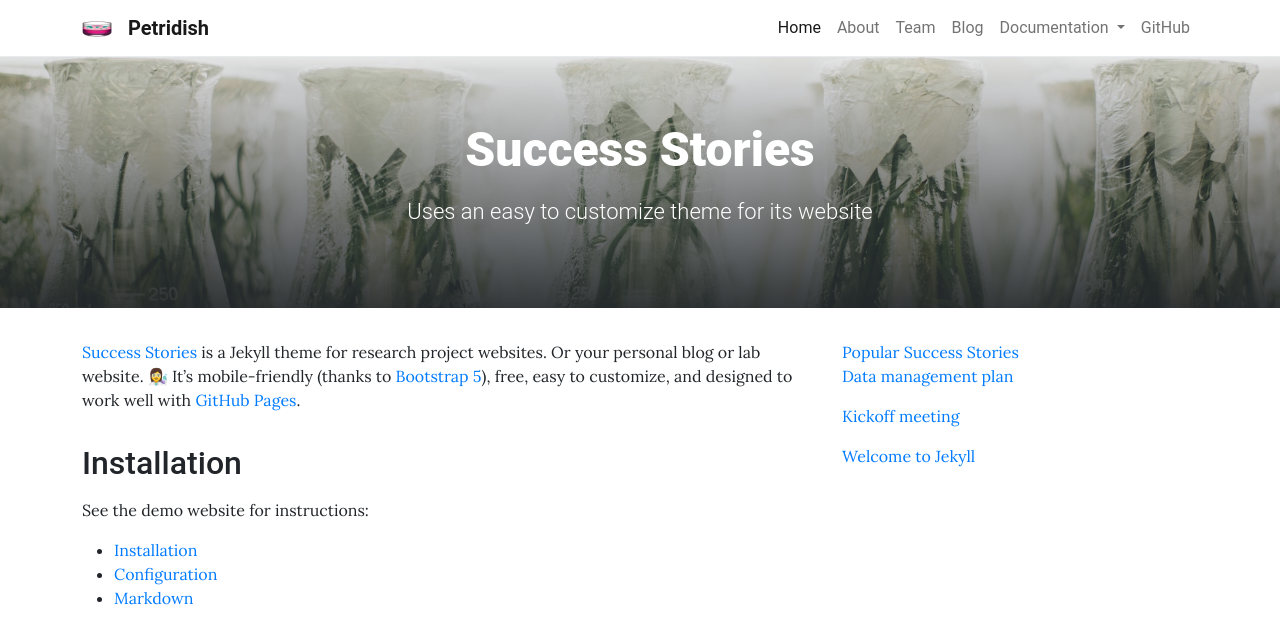
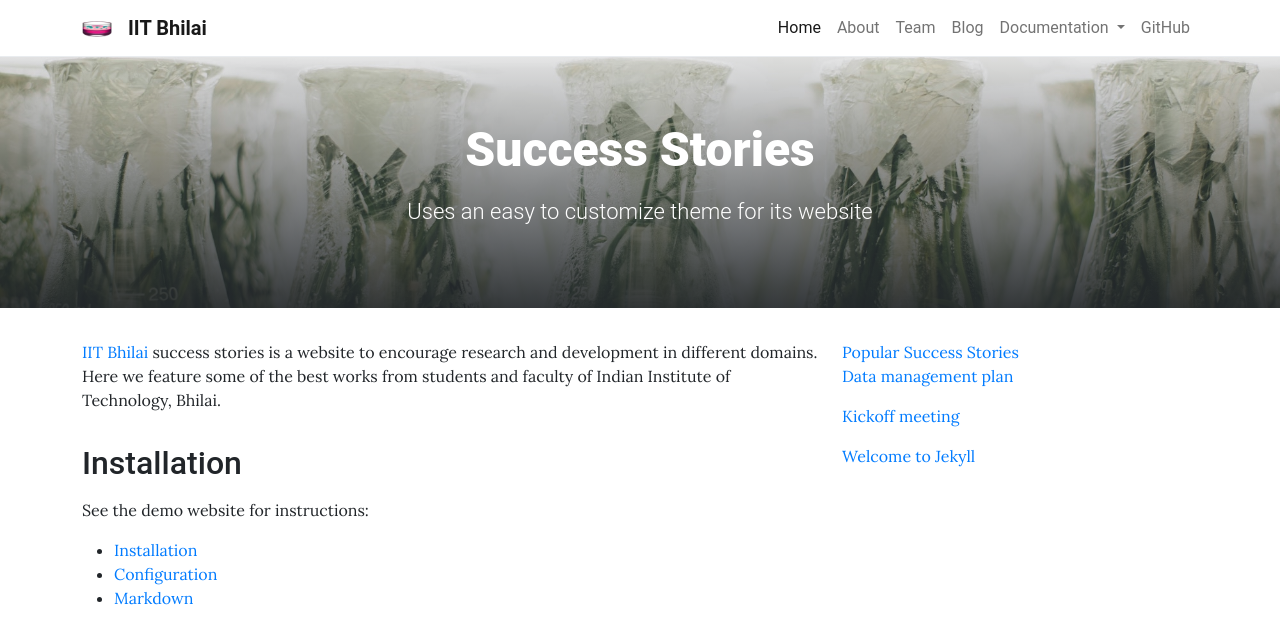
Before and after one commit to tusharbansal22/publicity, a Jekyll site: the page built from pages/home.md, in a window 1280 px wide, cut to the strip 0-647 px from the top of the page. Shown: the top 644 px of the strip. Built offline with Jekyll 4.4.1, drawn with Linux system fonts in a browser that asks for light colours.

Commit message:
customised

```diff
--- a/_config.yml
+++ b/_config.yml
@@ -1,7 +1,7 @@
 # SITE SETTINGS
-title: Petridish                        # Title in top navigation bar (navbar) and <head>
+title: IIT Bhilai                        # Title in top navigation bar (navbar) and <head>
 author: Peter Desmet                    # Used for copyright statement in footer
-baseurl: "/petridish"                   # Only required if your site is in a directory e.g. https://username.github.io/sitename
+baseurl: "/success-stories"                   # Only required if your site is in a directory e.g. https://username.github.io/sitename
                                         # which has url: "https://username.github.io" (no slash) and baseurl: "/sitename" (leading slash)
                                         # A baseurl affects internal links, see http://peterdesmet.github.io/petridish/markdown/#links
 
--- a/pages/home.md
+++ b/pages/home.md
@@ -6,7 +6,7 @@ background: /assets/theme/images/chuttersnap-146799-unsplash.jpg
 permalink: /
 ---
 
-[Success Stories](https://github.com/peterdesmet/petridish) is a Jekyll theme for research project websites. Or your personal blog or lab website. 👩‍🔬 It's mobile-friendly (thanks to [Bootstrap 5](https://getbootstrap.com/docs/5.1/)), free, easy to customize, and designed to work well with [GitHub Pages](https://pages.github.com/).
+[IIT Bhilai](www.iitbhilai.ac.in/index.php) success stories is a website to encourage research and development in different domains. Here we feature some of the best works from students and faculty of Indian Institute of Technology, Bhilai.
 
 ## Installation
 
```
Also changed, not shown: favicon.ico.
